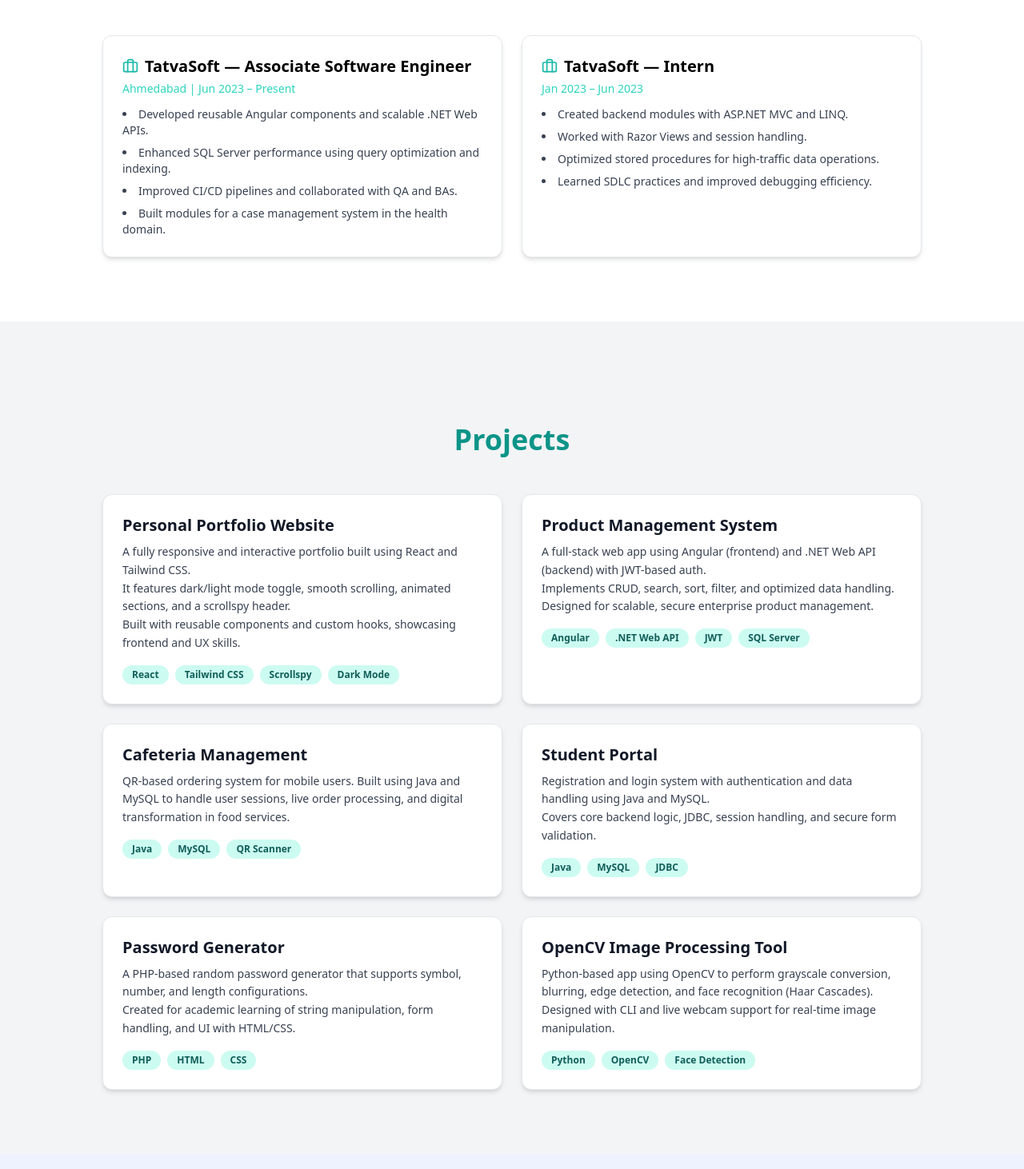
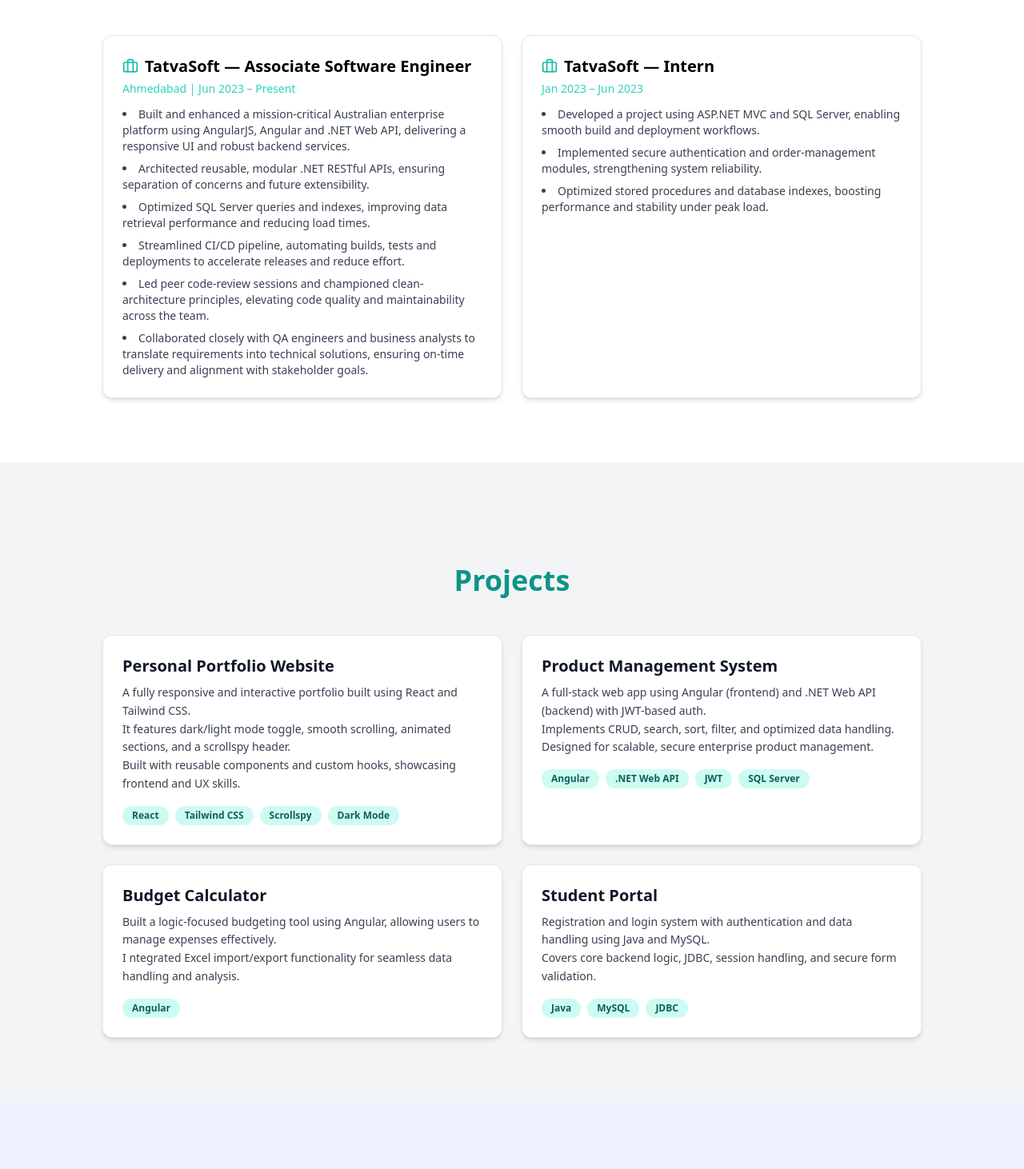
Before and after one commit to Vedant1882/vedant-portfolio, a React (Create React App) app: page / in a window 1280 px wide. Shown: the part 1560-3022 px from the top of the page at 80% size. Built offline with nearby package versions, Linux system fonts and the light colour scheme.

Commit message:
final280620250143

```diff
--- a/src/components/Contact.jsx
+++ b/src/components/Contact.jsx
@@ -23,7 +23,7 @@
           </p>
 
           <form
-            action="https://formspree.io/f/mnqeylky"
+            action="https://formspree.io/f/xjkrpdzk"
             method="POST"
             className="space-y-4"
           >
--- a/src/components/Experience.jsx
+++ b/src/components/Experience.jsx
@@ -7,20 +7,22 @@
       title: 'TatvaSoft — Associate Software Engineer',
       date: 'Ahmedabad | Jun 2023 – Present',
       points: [
-        'Developed reusable Angular components and scalable .NET Web APIs.',
-        'Enhanced SQL Server performance using query optimization and indexing.',
-        'Improved CI/CD pipelines and collaborated with QA and BAs.',
-        'Built modules for a case management system in the health domain.',
+        'Built and enhanced a mission-critical Australian enterprise platform using AngularJS, Angular and .NET Web API, delivering a responsive UI and robust backend services.',
+        'Architected reusable, modular .NET RESTful APIs, ensuring separation of concerns and future extensibility.',
+        'Optimized SQL Server queries and indexes, improving data retrieval performance and reducing load times.',
+        'Streamlined CI/CD pipeline, automating builds, tests and deployments to accelerate releases and reduce effort.',
+        'Led peer code-review sessions and championed clean-architecture principles, elevating code quality and maintainability across the team.',
+        'Collaborated closely with QA engineers and business analysts to translate requirements into technical solutions, ensuring on-time delivery and alignment with stakeholder goals.'
       ],
     },
     {
       title: 'TatvaSoft — Intern',
       date: 'Jan 2023 – Jun 2023',
       points: [
-        'Created backend modules with ASP.NET MVC and LINQ.',
-        'Worked with Razor Views and session handling.',
-        'Optimized stored procedures for high-traffic data operations.',
-        'Learned SDLC practices and improved debugging efficiency.',
+        'Developed a project using ASP.NET MVC and SQL Server, enabling smooth build and deployment workflows.',
+        'Implemented secure authentication and order-management modules, strengthening system reliability.',
+        'Optimized stored procedures and database indexes, boosting performance and stability under peak load.'
+
       ],
     },
   ];
--- a/src/components/Projects.jsx
+++ b/src/components/Projects.jsx
@@ -18,10 +18,11 @@
             badges: ['Angular', '.NET Web API', 'JWT', 'SQL Server'],
         },
         {
-            title: 'Cafeteria Management',
+            title: 'Budget Calculator',
             description: `
-        QR-based ordering system for mobile users. Built using Java and MySQL to handle user sessions, live order processing, and digital transformation in food services.`,
-            badges: ['Java', 'MySQL', 'QR Scanner'],
+            Built a logic-focused budgeting tool using Angular, allowing users to manage expenses effectively.
+I           ntegrated Excel import/export functionality for seamless data handling and analysis.`,
+            badges: ['Angular'],
         },
         {
             title: 'Student Portal',
@@ -29,21 +30,7 @@
         Registration and login system with authentication and data handling using Java and MySQL.
         Covers core backend logic, JDBC, session handling, and secure form validation.`,
             badges: ['Java', 'MySQL', 'JDBC'],
-        },
-        {
-            title: 'Password Generator',
-            description: `
-        A PHP-based random password generator that supports symbol, number, and length configurations.
-        Created for academic learning of string manipulation, form handling, and UI with HTML/CSS.`,
-            badges: ['PHP', 'HTML', 'CSS'],
-        },
-        {
-            title: 'OpenCV Image Processing Tool',
-            description: `
-        Python-based app using OpenCV to perform grayscale conversion, blurring, edge detection, and face recognition (Haar Cascades).
-        Designed with CLI and live webcam support for real-time image manipulation.`,
-            badges: ['Python', 'OpenCV', 'Face Detection'],
-        },
+        }
     ];
 
     return (
```
Also changed, not shown: 1 other file (tests, documents, lock files or other folders).
